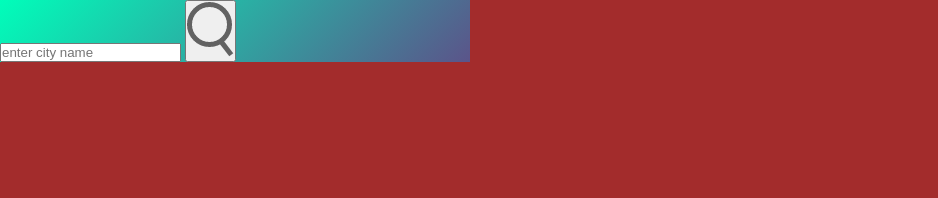
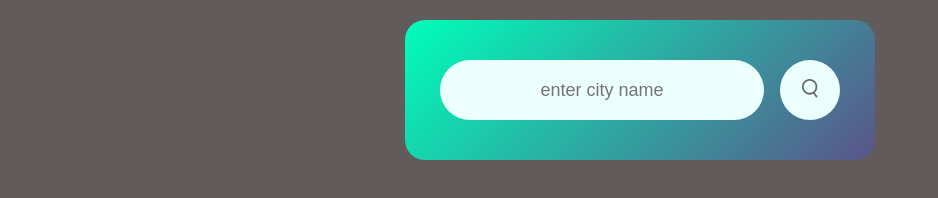
Before and after one commit to antony56/WeatherAppJs, a plain HTML site: page index.html in a window 1280 px wide. Shown: the whole page, without its empty margins (0-938 px from the left). Drawn offline with Linux system fonts and the light colour scheme.

Commit message:
Search/button/image Css
styles

```diff
--- a/style.css
+++ b/style.css
@@ -5,11 +5,49 @@
   box-sizing: border-box;
 }
 body {
-  background: #a32c2c;
+  background: #615b5b;
 }
 .card {
   width: 90%;
   max-width: 470px;
   background: linear-gradient(135deg, #00feba, #5b548a);
   color: #fff;
+  margin: 20px auto;
+  border-radius: 20px;
+  padding: 40px 35px;
+  text-align: center;
 }
+
+.search {
+  width: 100%;
+  display: flex;
+  align-items: center;
+  justify-content: space-between;
+}
+
+.search input {
+  border: 0;
+  outline: 0;
+  background: #ebfffc;
+  color: #555;
+  padding: 10 px 25 px;
+  height: 60px;
+  border-radius: 30px;
+  flex: 1;
+  margin-right: 16px;
+  font-size: 18px;
+  text-align: center;
+}
+
+.search button {
+  border: 0;
+  outline: 0;
+  background: #ebfffc;
+  border-radius: 50%;
+  width: 60px;
+  height: 60px;
+  cursor: pointer;
+}
+.search button img {
+  width: 16px;
+}
```
